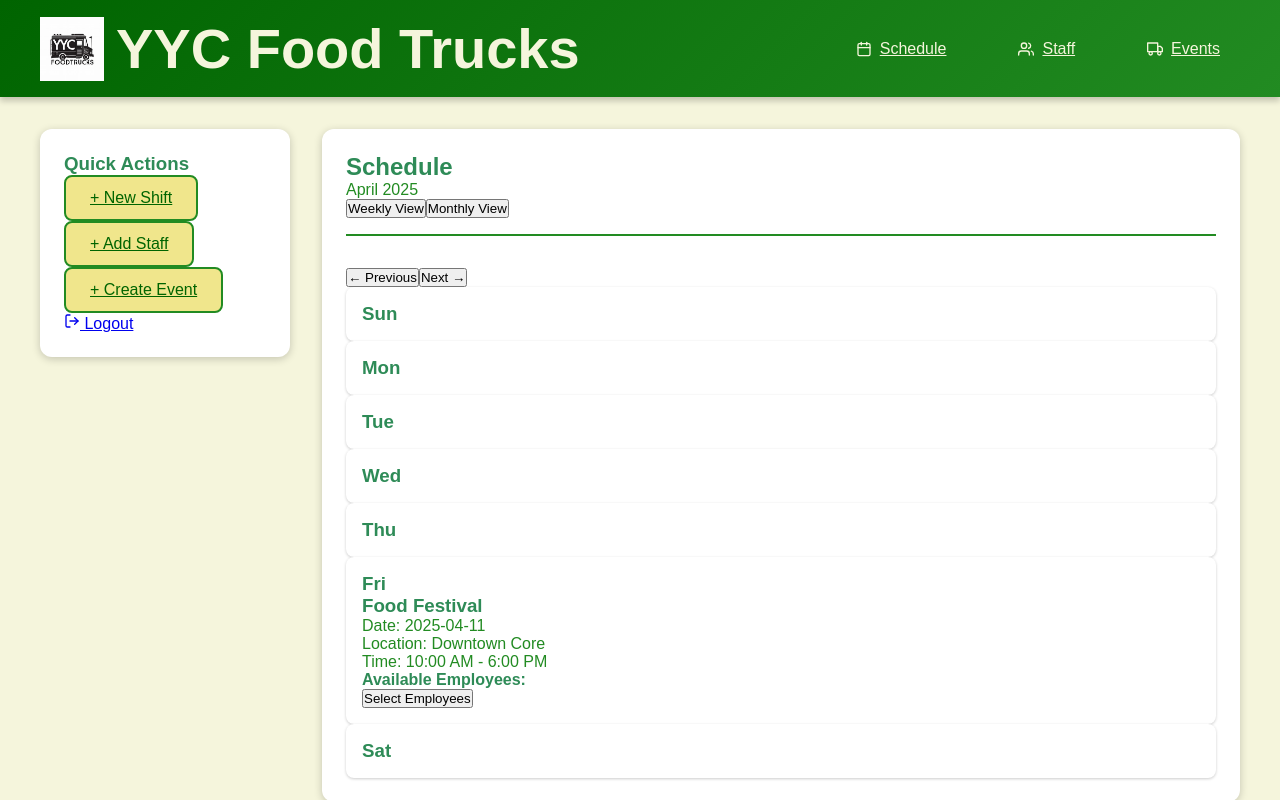
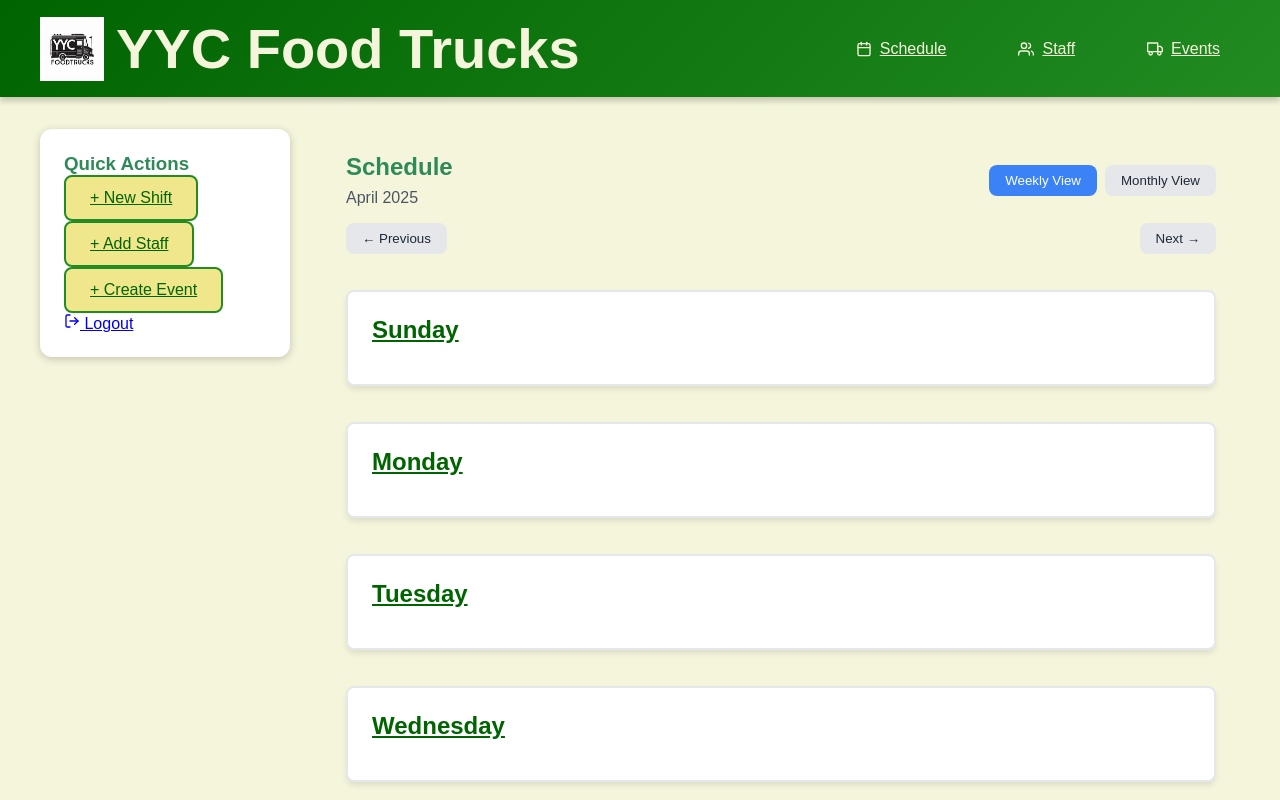
Before and after one commit to leonamotyer/capstoneGOATS, a Next.js app: page /schedule in a window 1280 px wide. Built offline with nearby package versions, Linux system fonts and the light colour scheme.

Commit message:
added styling

```diff
--- a/app/schedule/page.js
+++ b/app/schedule/page.js
@@ -1,17 +1,17 @@
 'use client';
-
+import '../globals.css';
 import { useState, useEffect } from 'react';
-import { useRouter } from 'next/navigation'; // Import useRouter
+import { useRouter } from 'next/navigation';
 import { DayPilotMonth } from '@daypilot/daypilot-lite-react';
 import EventCard from '../events/eventInfo/eventCard';
 
 export default function Schedule() {
-  const [viewMode, setViewMode] = useState('weekly'); // State to toggle between weekly and monthly views
-  const [selectedDate, setSelectedDate] = useState(new Date()); // State to track the selected date
-  const [events, setEvents] = useState([]); // State to store event data
-  const [trucks, setTrucks] = useState([]); // State to store truck data
-  const [employees, setEmployees] = useState([]); // State to store employee data
-  const router = useRouter(); // Initialize useRouter
+  const [viewMode, setViewMode] = useState('weekly');
+  const [selectedDate, setSelectedDate] = useState(new Date());
+  const [events, setEvents] = useState([]);
+  const [trucks, setTrucks] = useState([]);
+  const [employees, setEmployees] = useState([]);
+  const router = useRouter();
 
   // Fetch events data
   useEffect(() => {
@@ -42,28 +42,27 @@ export default function Schedule() {
         if (!response.ok) throw new Error(`HTTP error! status: ${response.status}`);
         return response.json();
       })
-      .then((data) => setEmployees(data)) // Correctly update the employees state
+      .then((data) => setEmployees(data))
       .catch((error) => console.error('Error fetching employees:', error));
   }, []);
 
-  // Navigate to the previous week or month
+  // Navigation functions
   const handlePrevious = () => {
     const newDate = new Date(selectedDate);
     if (viewMode === 'weekly') {
-      newDate.setDate(newDate.getDate() - 7); // Go back 7 days
+      newDate.setDate(newDate.getDate() - 7);
     } else {
-      newDate.setMonth(newDate.getMonth() - 1); // Go back 1 month
+      newDate.setMonth(newDate.getMonth() - 1);
     }
     setSelectedDate(newDate);
   };
 
-  // Navigate to the next week or month
   const handleNext = () => {
     const newDate = new Date(selectedDate);
     if (viewMode === 'weekly') {
-      newDate.setDate(newDate.getDate() + 7); // Go forward 7 days
+      newDate.setDate(newDate.getDate() + 7);
     } else {
-      newDate.setMonth(newDate.getMonth() + 1); // Go forward 1 month
+      newDate.setMonth(newDate.getMonth() + 1);
     }
     setSelectedDate(newDate);
   };
@@ -71,9 +70,9 @@ export default function Schedule() {
   // Render weekly schedule
   const renderWeeklySchedule = () => {
     const startOfWeek = new Date(selectedDate);
-    startOfWeek.setDate(startOfWeek.getDate() - startOfWeek.getDay()); // Start of the week (Sunday)
+    startOfWeek.setDate(startOfWeek.getDate() - startOfWeek.getDay());
     const endOfWeek = new Date(startOfWeek);
-    endOfWeek.setDate(startOfWeek.getDate() + 6); // End of the week (Saturday)
+    endOfWeek.setDate(startOfWeek.getDate() + 6);
 
     const eventsThisWeek = events.filter((event) => {
       const eventDate = new Date(event.date);
@@ -81,22 +80,38 @@ export default function Schedule() {
     });
 
     if (eventsThisWeek.length === 0) {
-      return <p className="text-center text-gray-500">No events scheduled for this week.</p>;
+      return <p style={{ textAlign: 'center', color: '#6B7280', marginTop: '2rem' }}>No events scheduled for this week.</p>;
     }
 
     return (
-      <div className="space-y-6 mt-6">
-        {['Sun', 'Mon', 'Tue', 'Wed', 'Thu', 'Fri', 'Sat'].map((day, index) => (
+      <div style={{ display: 'flex', flexDirection: 'column', gap: '2.25rem', marginTop: '2.25rem' }}>
+        {['Sunday', 'Monday', 'Tuesday', 'Wednesday', 'Thursday', 'Friday', 'Saturday'].map((day, index) => {
+          const hasEvents = eventsThisWeek.some(
+            (event) => new Date(event.date).getDay() === index
+          );
+
+          return (
             <div
               key={day}
-            className={`day-column border rounded-lg p-3 ${
-              eventsThisWeek.some((event) => new Date(event.date).getDay() === index)
-                ? 'bg-yellow-100' // Add yellow background if the day has events
-                : ''
-            }`}
+              style={{
+                border: '2px solid #E5E7EB',
+                borderRadius: '0.5rem',
+                padding: '1.5rem',
+                boxShadow: '0 4px 6px -1px rgba(0, 0, 0, 0.1)',
+                backgroundColor: hasEvents ? '#FEF3C7' : 'white',
+              }}
             >
-            <h3 className="font-bold mb-2">{day}</h3>
-            <div className="space-y-2">
+              <h3 style={{
+                fontSize: '1.5rem',
+                fontWeight: 'bold',
+                color: 'darkgreen',
+                textDecoration: 'underline',
+                marginBottom: '1rem'
+              }}>
+                {day}
+              </h3>
+
+              <div style={{ display: 'flex', flexDirection: 'column', gap: '0.5rem' }}>
                 {eventsThisWeek
                   .filter((event) => new Date(event.date).getDay() === index)
                   .map((event) => (
@@ -104,7 +119,8 @@ export default function Schedule() {
                   ))}
               </div>
             </div>
-        ))}
+          );
+        })}
       </div>
     );
   };
@@ -128,7 +144,7 @@ export default function Schedule() {
     }));
 
     return (
-      <div className="mt-6">
+      <div style={{ marginTop: '1.5rem' }}>
         <DayPilotMonth
           startDate={`${currentYear}-${String(currentMonth + 1).padStart(2, '0')}-01`}
           events={dayPilotEvents}
@@ -142,10 +158,10 @@ export default function Schedule() {
           onBeforeEventRender={(args) => {
             const event = args.data.data;
             args.html = `
-              <div class="custom-event-card">
-                <h3 class="font-bold">${event.name}</h3>
-                <p class="text-sm">${event.time}</p>
-                <p class="text-xs text-gray-500">${event.location}</p>
+              <div style="padding: 8px; border-radius: 4px;">
+                <h3 style="font-weight: bold; font-size: 16px; color: #1E40AF;">${event.name}</h3>
+                <p style="font-size: 14px;">${event.time}</p>
+                <p style="font-size: 12px; color: #6B7280;">${event.location}</p>
               </div>
             `;
             args.cssClass = "custom-event";
@@ -160,27 +176,37 @@ export default function Schedule() {
   };
 
   return (
-    <div className="data-card">
-      <div className="form-header flex justify-between items-center">
+    <div style={{ padding: '1.5rem', maxWidth: '1200px', margin: '0 auto' }}>
+      <div style={{ display: 'flex', justifyContent: 'space-between', alignItems: 'center', marginBottom: '1rem' }}>
         <div>
-          <h2 className="text-2xl font-bold">Schedule</h2>
-          <p className="text-primary-medium">
+          <h2 style={{ fontSize: '1.5rem', fontWeight: 'bold', marginBottom: '0.5rem' }}>Schedule</h2>
+          <p style={{ color: '#4B5563' }}>
             {selectedDate.toLocaleString('default', { month: 'long' })} {selectedDate.getFullYear()}
           </p>
         </div>
-        <div className="view-toggle flex gap-2">
+        <div style={{ display: 'flex', gap: '0.5rem' }}>
           <button
-            className={`px-4 py-2 rounded-lg ${
-              viewMode === 'weekly' ? 'bg-blue-500 text-white' : 'bg-gray-200'
-            }`}
+            style={{
+              padding: '0.5rem 1rem',
+              borderRadius: '0.5rem',
+              backgroundColor: viewMode === 'weekly' ? '#3B82F6' : '#E5E7EB',
+              color: viewMode === 'weekly' ? 'white' : '#1F2937',
+              border: 'none',
+              cursor: 'pointer',
+            }}
             onClick={() => setViewMode('weekly')}
           >
             Weekly View
           </button>
           <button
-            className={`px-4 py-2 rounded-lg ${
-              viewMode === 'monthly' ? 'bg-blue-500 text-white' : 'bg-gray-200'
-            }`}
+            style={{
+              padding: '0.5rem 1rem',
+              borderRadius: '0.5rem',
+              backgroundColor: viewMode === 'monthly' ? '#3B82F6' : '#E5E7EB',
+              color: viewMode === 'monthly' ? 'white' : '#1F2937',
+              border: 'none',
+              cursor: 'pointer',
+            }}
             onClick={() => setViewMode('monthly')}
           >
             Monthly View
@@ -188,15 +214,29 @@ export default function Schedule() {
         </div>
       </div>
 
-      <div className="navigation-buttons flex justify-between items-center mt-4">
+      <div style={{ display: 'flex', justifyContent: 'space-between', alignItems: 'center', marginTop: '1rem', marginBottom: '1.5rem' }}>
         <button
-          className="px-4 py-2 bg-gray-200 rounded-lg hover:bg-gray-300"
+          style={{
+            padding: '0.5rem 1rem',
+            backgroundColor: '#E5E7EB',
+            color: '#1F2937',
+            borderRadius: '0.5rem',
+            border: 'none',
+            cursor: 'pointer',
+          }}
           onClick={handlePrevious}
         >
           &larr; Previous
         </button>
         <button
-          className="px-4 py-2 bg-gray-200 rounded-lg hover:bg-gray-300"
+          style={{
+            padding: '0.5rem 1rem',
+            backgroundColor: '#E5E7EB',
+            color: '#1F2937',
+            borderRadius: '0.5rem',
+            border: 'none',
+            cursor: 'pointer',
+          }}
           onClick={handleNext}
         >
           Next &rarr;
--- a/package.json
+++ b/package.json
@@ -13,6 +13,8 @@
     "@supabase/supabase-js": "^2.49.1",
     "encoding": "^0.1.13",
     "firebase": "^11.4.0",
+    "lucide": "^0.487.0",
+    "lucide-react": "^0.487.0",
     "next": "15.1.5",
     "next-auth": "^4.24.11",
     "pg": "^8.14.1",
--- a/public/events.json
+++ b/public/events.json
@@ -38,7 +38,7 @@
   {
     "id": 2,
     "name": "City Park Concert",
-    "date": "2025-04-20",
+    "date": "2025-04-11",
     "location": "City Park",
     "time": "4:00 PM - 10:00 PM",
     "requiredServers": 5,
@@ -62,5 +62,163 @@
         }
       }
     ]
+  },
+  {
+    "id": 3,
+    "name": "Farmers Market",
+    "date": "2025-04-12",
+    "location": "Main Square",
+    "time": "8:00 AM - 2:00 PM",
+    "requiredServers": 2,
+    "contact": {
+      "name": "Emily Davis",
+      "phone": "555-4321",
+      "email": "emilydavis@example.com"
+    },
+    "trucks": [
+      {
+        "id": 4,
+        "name": "Grill Master",
+        "type": "BBQ Truck",
+        "capacity": 600,
+        "status": "Available",
+        "driver": {
+          "id": 3,
+          "name": "Charlie Brown",
+          "email": "charlie@example.com",
+          "phone": "555-8765"
+        }
+      }
+    ]
+  },
+  {
+    "id": 4,
+    "name": "Art Fair",
+    "date": "2025-04-12",
+    "location": "Art District",
+    "time": "10:00 AM - 5:00 PM",
+    "requiredServers": 4,
+    "contact": {
+      "name": "Sophia Lee",
+      "phone": "555-6543",
+      "email": "sophialee@example.com"
+    },
+    "trucks": [
+      {
+        "id": 5,
+        "name": "Ice Cream Delight",
+        "type": "Dessert Truck",
+        "capacity": 300,
+        "status": "In Use",
+        "driver": null
+      }
+    ]
+  },
+  {
+    "id": 5,
+    "name": "Tech Expo",
+    "date": "2025-04-13",
+    "location": "Convention Center",
+    "time": "9:00 AM - 6:00 PM",
+    "requiredServers": 6,
+    "contact": {
+      "name": "Michael Johnson",
+      "phone": "555-7890",
+      "email": "michaelj@example.com"
+    },
+    "trucks": [
+      {
+        "id": 6,
+        "name": "Coffee Express",
+        "type": "Beverage Truck",
+        "capacity": 200,
+        "status": "Available",
+        "driver": {
+          "id": 4,
+          "name": "Diana Prince",
+          "email": "diana@example.com",
+          "phone": "555-3456"
+        }
+      }
+    ]
+  },
+  {
+    "id": 6,
+    "name": "Spring Carnival",
+    "date": "2025-04-13",
+    "location": "Fairgrounds",
+    "time": "12:00 PM - 8:00 PM",
+    "requiredServers": 8,
+    "contact": {
+      "name": "Chris Evans",
+      "phone": "555-5678",
+      "email": "chrise@example.com"
+    },
+    "trucks": [
+      {
+        "id": 7,
+        "name": "Taco Fiesta",
+        "type": "Food Truck",
+        "capacity": 400,
+        "status": "Available",
+        "driver": {
+          "id": 5,
+          "name": "Steve Rogers",
+          "email": "steve@example.com",
+          "phone": "555-6789"
+        }
+      }
+    ]
+  },
+  {
+    "id": 7,
+    "name": "Charity Run",
+    "date": "2025-04-14",
+    "location": "City Stadium",
+    "time": "7:00 AM - 12:00 PM",
+    "requiredServers": 3,
+    "contact": {
+      "name": "Natasha Romanoff",
+      "phone": "555-9876",
+      "email": "natasha@example.com"
+    },
+    "trucks": [
+      {
+        "id": 8,
+        "name": "Smoothie Bliss",
+        "type": "Beverage Truck",
+        "capacity": 250,
+        "status": "In Use",
+        "driver": null
+      }
+    ]
+  },
+  {
+    "id": 8,
+    "name": "Book Fair",
+    "date": "2025-04-14",
+    "location": "Library Plaza",
+    "time": "10:00 AM - 4:00 PM",
+    "requiredServers": 2,
+    "contact": {
+      "name": "Bruce Wayne",
+      "phone": "555-1234",
+      "email": "bruce@example.com"
+    },
+    "trucks": [
+      {
+        "id": 9,
+        "name": "Pizza Paradise",
+        "type": "Food Truck",
+        "capacity": 500,
+        "status": "Available",
+        "driver": {
+          "id": 6,
+          "name": "Clark Kent",
+          "email": "clark@example.com",
+          "phone": "555-4321"
+        }
+      }
+    ]
   }
 ]
```
Also changed, not shown: 1 other file (tests, documents, lock files or other folders). Lines whose indentation alone changed are shown as unchanged.
